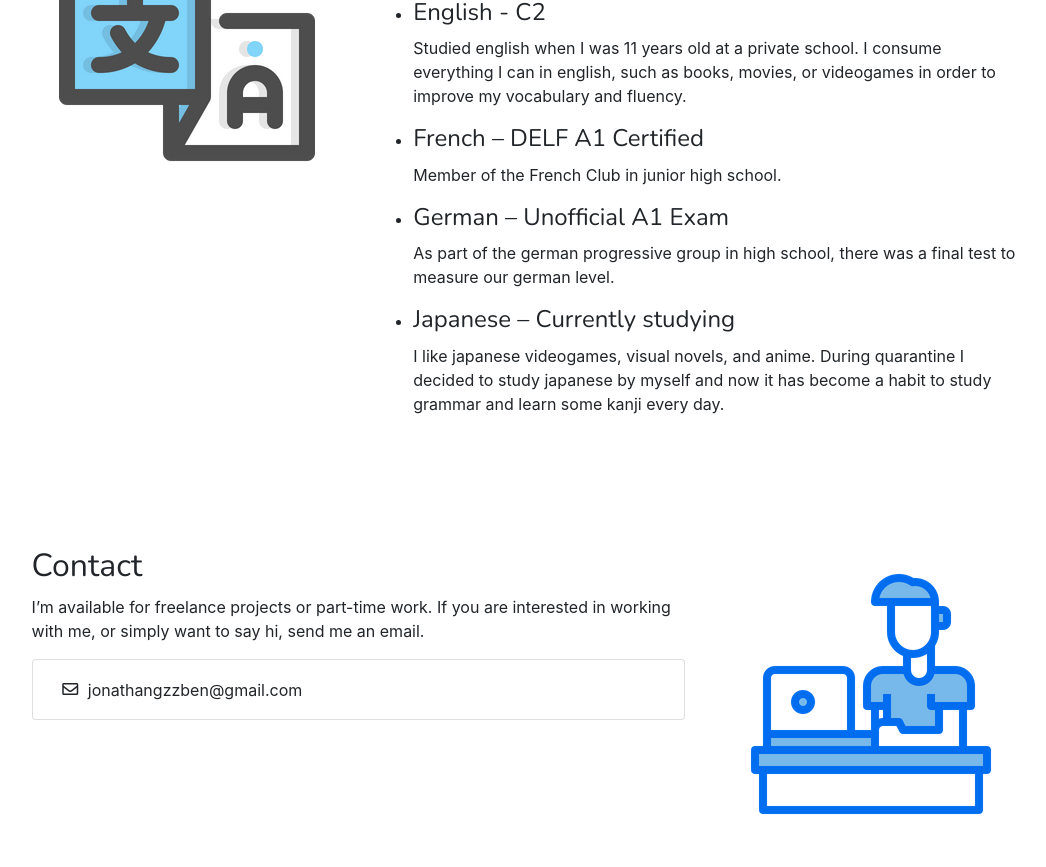
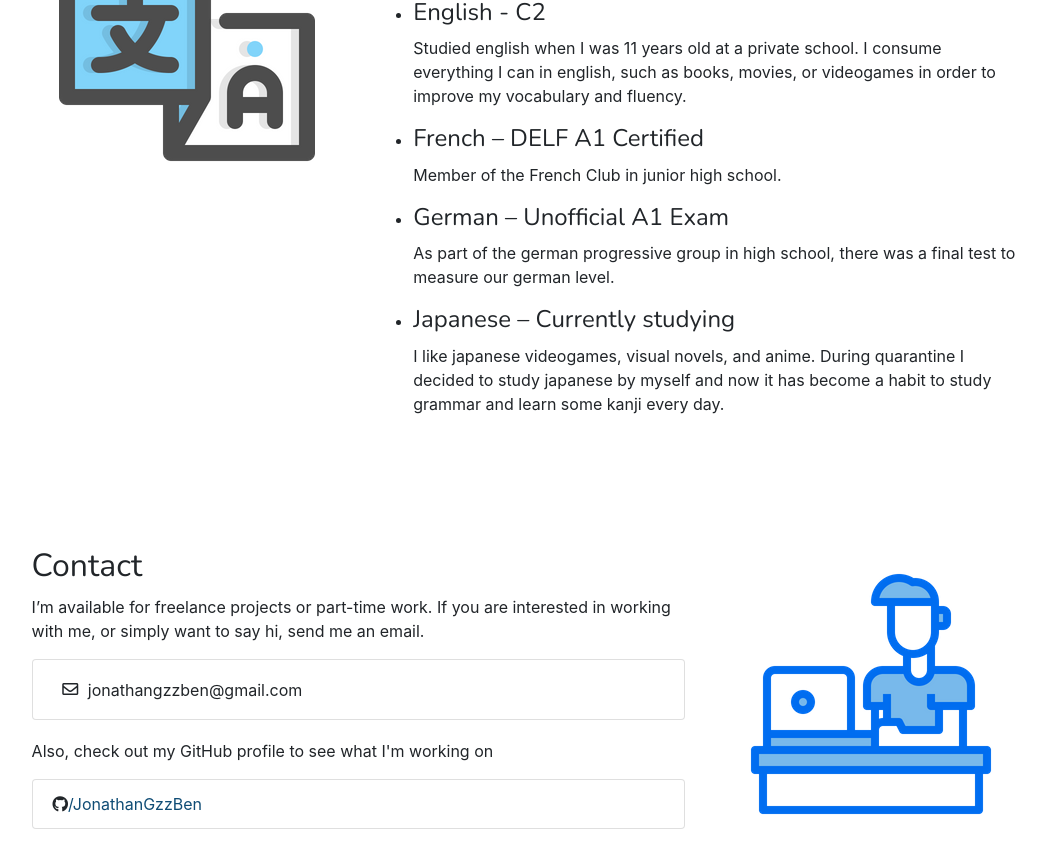
Before and after one commit to JonathanGzzBen/JonathanGzzBen.github.io, a React (Create React App) app: page / in a window 1280 px wide. Shown: the part 1516-2383 px from the top of the page, without its empty margins (111-1157 px from the left). Built offline with nearby package versions, Linux system fonts and the light colour scheme.

Commit message:
Add GitHub profile to Contact section

```diff
--- a/src/components/sections/Contact.jsx
+++ b/src/components/sections/Contact.jsx
@@ -22,6 +22,17 @@ const Contact = () => {
               jonathangzzben@gmail.com
             </ListGroup.Item>
           </ListGroup>
+          <p className="mt-3">
+            Also, check out my GitHub profile to see what I'm working on
+          </p>
+          <ListGroup>
+            <ListGroup.Item>
+              <i class="fab fa-github"></i>
+              <a href="https://www.github.com/JonathanGzzBen" target="_blank">
+                /JonathanGzzBen
+              </a>
+            </ListGroup.Item>
+          </ListGroup>
         </Col>
       </Row>
     </Container>
```
